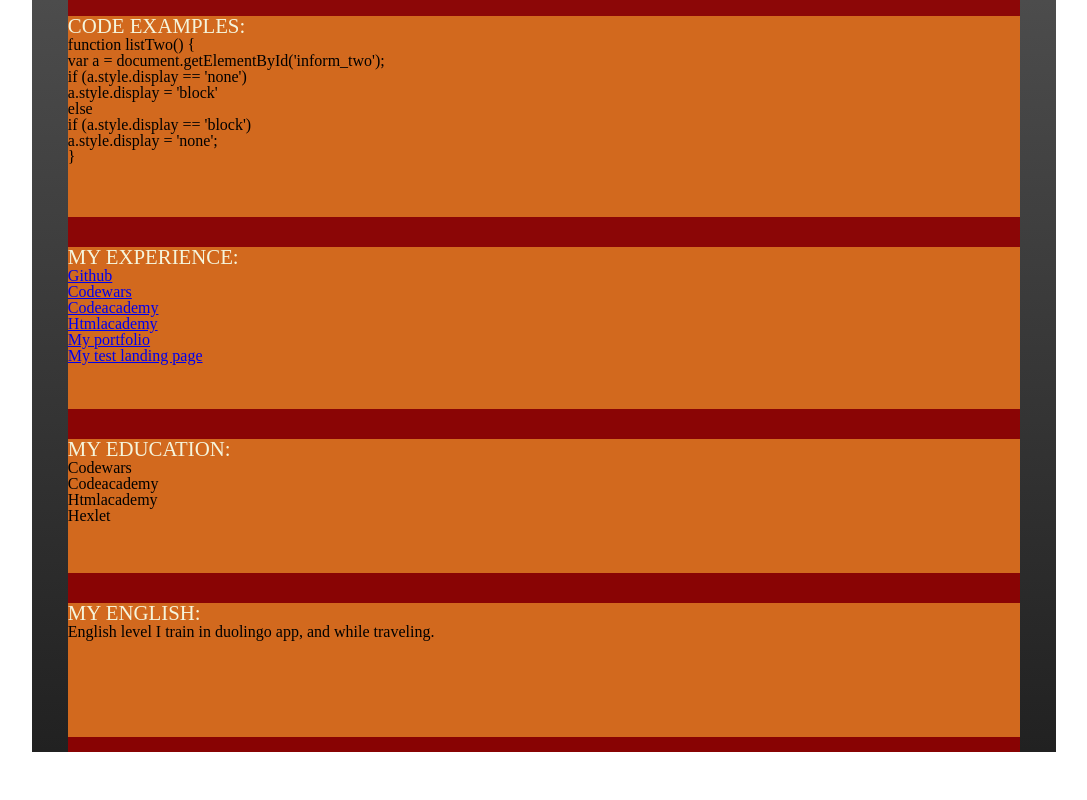
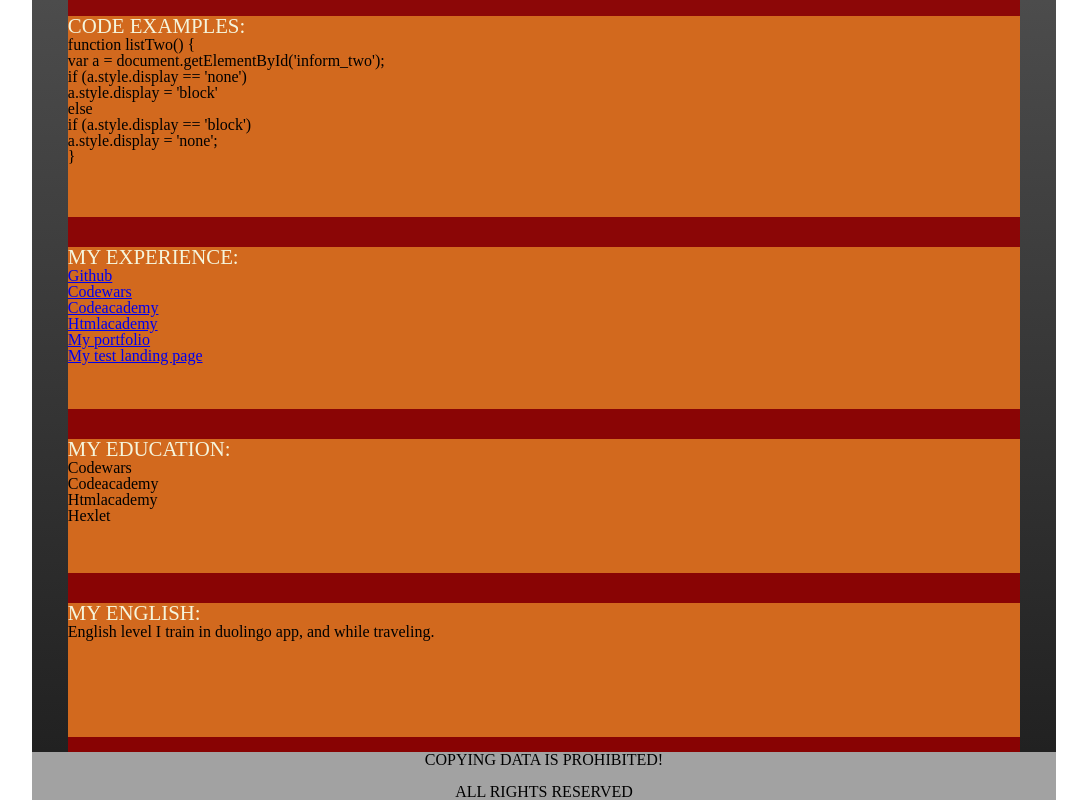
Before and after one commit to Andry-man/rsschool-cv, a plain HTML site: page index.html in a window 1280 px wide. Shown: the part 456-1256 px from the top of the page, without its empty margins (96-1183 px from the left). Before the commit the page ends 1208 px from the top, so only its background shows below. Drawn offline with nearby package versions, Linux system fonts and the light colour scheme; a web font is replaced by a local one.

Commit message:
feat: add footer

```diff
--- a/index.html
+++ b/index.html
@@ -51,6 +51,11 @@
     </div>
     <div class="section-six"><span>My English:</span><br>English level I train in duolingo app, and while traveling. </div>
 </main>
+<footer>
+    <div class="footer">
+<p>Copying data is prohibited!</p> <br> <p>All rights reserved</p>
+    </div>
+</footer>
     </div>
 </body>
 </html>
--- a/style.css
+++ b/style.css
@@ -109,3 +109,12 @@ text-transform: uppercase;
 color: beige;
 font-size: 1.3em;
 }
+.footer {
+width: 100%;
+height: 4%;
+background-color: #a2a2a2;
+}
+p {
+    text-transform: uppercase;
+    text-align: center;
+}
```
